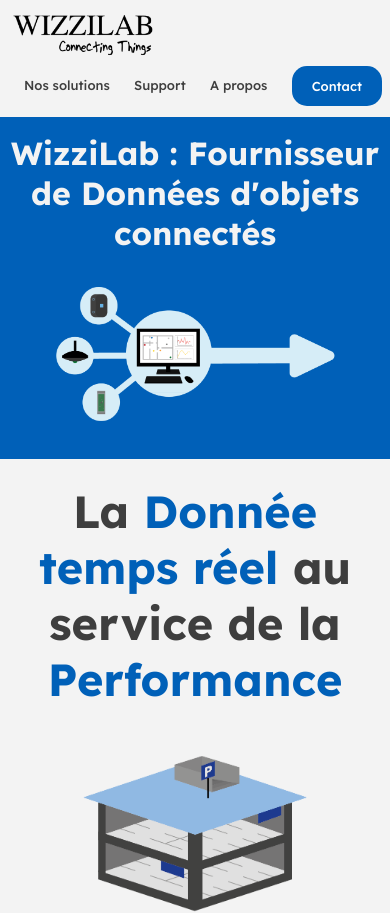
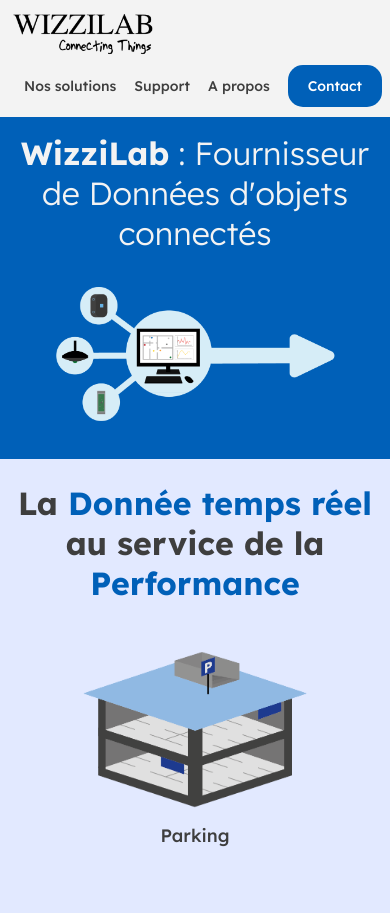
Before and after one commit to Laurading/wizzilab-website, a Next.js app: page / in a window 390 px wide. Shown: the top 913 px of the page. Built offline with nearby package versions, Linux system fonts and the light colour scheme.

Commit message:
responsive fixes

```diff
--- a/components/Secteurs.jsx
+++ b/components/Secteurs.jsx
@@ -6,13 +6,7 @@
 const Secteurs = () => {
     const [active, setActive] = useState(null);
     return (
-        <section className='section-one'>
-            <div className='denim-bg'>
-                <div className="margin-lr">
-                <h2 className='center cultured'>WizziLab : Fournisseur de Données d&apos;objets connectés</h2>
-                <img className="landing-img" src="/img/landing.png"/>
-                </div>
-            </div>
+        <section className='lavender-bg'>
             <div className='margin-lr'>
                 <h1>La <span className='denim'>Donnée temps réel</span> au service de la <span className='denim'>Performance</span></h1>
                 <div className='content-col'>
--- a/pages/index.jsx
+++ b/pages/index.jsx
@@ -7,7 +7,16 @@
   return (
     <div>
       <Header />
+      <section className='section-one'>
+      <div className='denim-bg'>
+                <div className="margin-lr">
+                <h2 className='center cultured thin'><span>WizziLab</span> : Fournisseur de Données d&apos;objets connectés</h2>
+                <img className="landing-img" src="/img/landing.png"/>
+                </div>
+            </div>
+      </section>
       <Secteurs />
+      <div className='trait'></div>
       <section className='margin'>
         <h3>Notre processus</h3>
         <div className='content-col'>
--- a/pages/wizziteam.jsx
+++ b/pages/wizziteam.jsx
@@ -18,17 +18,17 @@
                         <h3>Nos valeurs</h3>
                         <div className='content-col'>
                             <div className='column-3'>
-                            <h4>Créativité</h4>
+                            <h4 className='denim-bg cultured'><span>CRÉATIVITÉ</span></h4>
                             <img src='/img/valeurs/Creativite.png'/>
                             <p className='margin-top'> Allier le potentiel de la Technologie à l&apos;inventivité de notre équipe pour répondre aux challenges de nos utilisateurs</p>
                             </div>
                             <div className='column-3'>
-                            <h4>Écoute</h4>
+                            <h4 className='denim-bg cultured'><span>ÉCOUTE</span></h4>
                             <img src='/img/valeurs/Ecoute.png'/>
                             <p className='margin-top'>Savoir nous adapter à vos contraintes afin d&apos;apporter une solution appropriée</p>
                             </div>
                             <div className='column-3'>
-                                <h4>Engagement</h4>
+                                <h4 className='denim-bg cultured'><span>ENGAGEMENT</span></h4>
                                 <img src='/img/valeurs/Engagement.png'/>
                             <p className='margin-top'> Accompagner et soutenir nos partenaires dans leur projet en leur apportant le meilleur service</p>
                             </div>
--- a/styles/header.scss
+++ b/styles/header.scss
@@ -35,7 +35,7 @@
 }
 
 header nav ul a {
-    padding: 20% 0;
+    padding-bottom: 50%;
 }
 
 .sous {
--- a/styles/main.scss
+++ b/styles/main.scss
@@ -110,3 +110,7 @@
     align-items: center;
     justify-content: center;
 }
+
+.thin {
+    font-weight: 300;
+}
--- a/styles/responsive.scss
+++ b/styles/responsive.scss
@@ -81,10 +81,12 @@
 
   h1 {
     padding-top: 32px ;
+    font-size: 32px;
   }
 
   h2 {
     padding-top: 32px;
+    font-size: 32px;
   }
 
   h3 {
@@ -97,15 +99,15 @@
   }
 
   p {
-    font-size: 14px;
+    font-size: 18px;
   }
 
   input {
-    font-size: 14px;
+    font-size: 18px;
   }
 
   textarea {
-    font-size: 14px;
+    font-size: 18px;
   }
 }
 
@@ -124,6 +126,7 @@
 
   h1 {
     padding-top: 24px;
+    font-size: 32px;
   }
 
   h2 {
@@ -137,34 +140,34 @@
   }
 
   h4 {
+    font-size: 18px;
+  }
+
+  h5 {
     font-size: 16px;
   }
 
-  h5 {
+  p {
     font-size: 14px;
   }
 
-  p {
-    font-size: 13px;
-  }
-
   li {
-    font-size: 13px;
+    font-size: 14px;
   }
 
   a {
-    font-size: 13px;
+    font-size: 14px;
   }
 
   button {
-    font-size: 13px;
+    font-size: 14px;
   }
 
   input {
-    font-size: 13px;
+    font-size: 14px;
   }
 
   textarea {
-    font-size: 13px;
+    font-size: 14px;
   }
 }
--- a/styles/setup.scss
+++ b/styles/setup.scss
@@ -66,7 +66,7 @@
   font-family: 'Lexend';
   font-weight: 700;
   color: var(--onyxColor);
-  font-size: 40px;
+  font-size: 45px;
   padding: calc(var(--margin)/4) 0;
   text-align: center;
 }
@@ -83,7 +83,7 @@
   font-family: 'Lexend';
   font-weight: 500;
   color: var(--onyxColor);
-  font-size: 22px;
+  font-size: 25px;
   padding: 16px 0;
 }
 
@@ -91,7 +91,7 @@
   font-family: 'Lexend';
   font-weight: 500;
   color: var(--onyxColor);
-  font-size: 20px;
+  font-size: 22px;
   margin: 48px 0 24px;
 }
 
@@ -99,7 +99,7 @@
   font-family: 'Lexend';
   font-weight: 300;
   color: var(--onyxColor);
-  font-size: 18px;
+  font-size: 20px;
   margin-bottom: 8px;
   text-align: justify;
 }
@@ -108,7 +108,7 @@
   font-family: 'Lexend';
   font-weight: 300;
   color: var(--onyxColor);
-  font-size: 18px;
+  font-size: 20px;
   margin-bottom: 8px;
   margin-left: 16px;
 }
@@ -119,7 +119,7 @@
   font-weight: 500;
   text-decoration: none;
   color: var(--onyxColor);
-  font-size: 16px;
+  font-size: 20px;
   transition: opacity 0.2s;
   &:hover{
       opacity: 0.8;
@@ -136,7 +136,7 @@
 
 button {
   font-family: 'Lexend';
-  font-size: 18px;
+  font-size: 20px;
   background-color: var(--denimColor);
   color: white;
   padding: 12px 20px;
@@ -150,7 +150,7 @@
 
 input {
   font-family: 'Lexend';
-  font-size: 16px;
+  font-size: 20px;
   border: 0;
   padding: 8px;
   border-bottom: 2px solid #ccc;
@@ -166,7 +166,7 @@
 
 textarea {
   font-family: 'Lexend';
-  font-size: 16px;
+  font-size: 20px;
   border: 0;
   padding: 8px;
   border-bottom: 2px solid #ccc;
```
